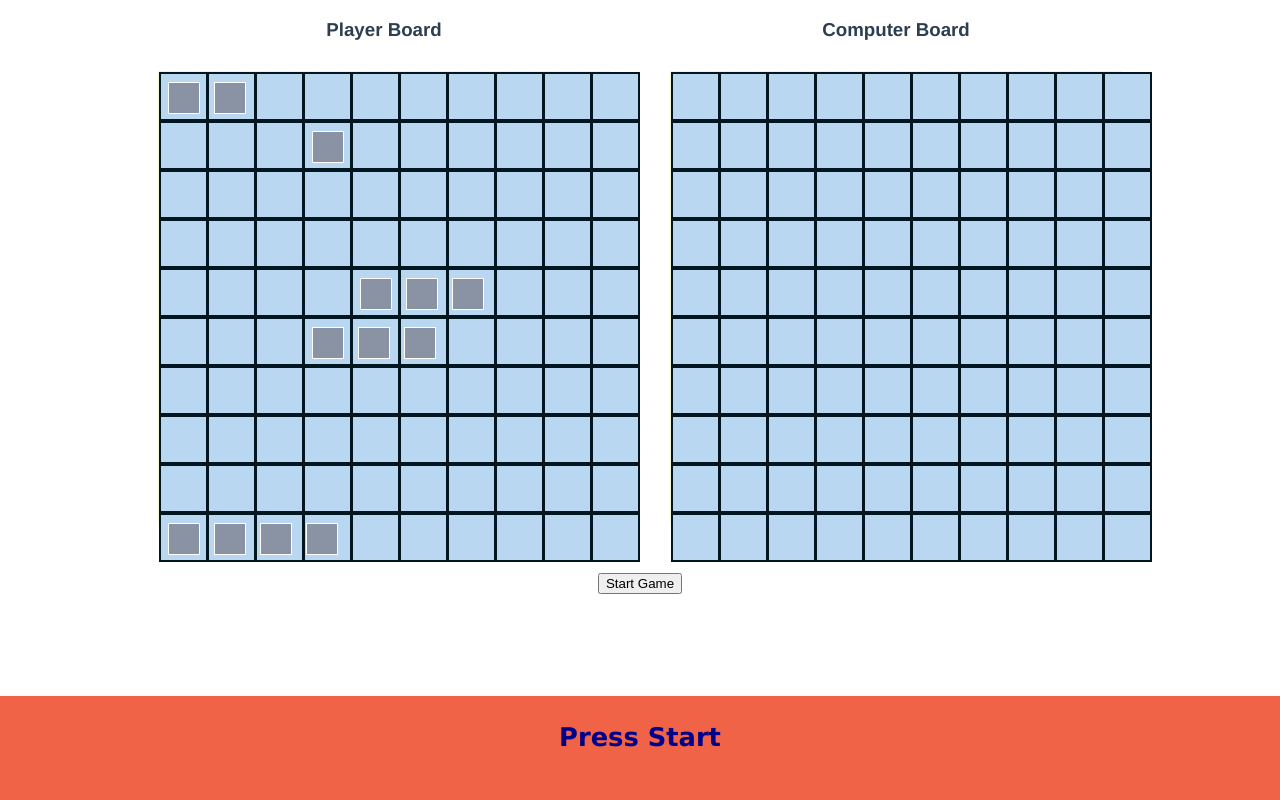
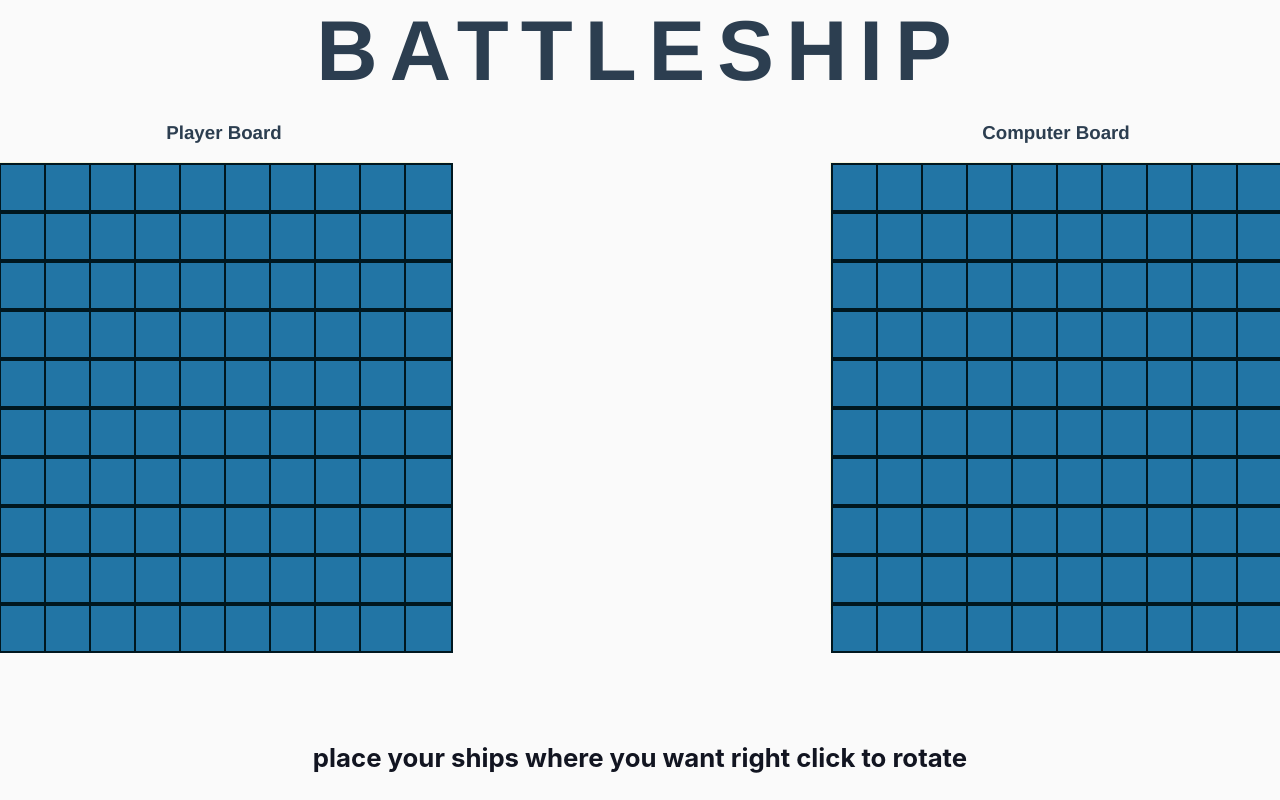
Before and after one commit to miradii/battleship, a Vue app: page / in a window 1280 px wide. Built offline with nearby package versions, Linux system fonts and the light colour scheme.

Commit message:
added ship placement + styled

```diff
--- a/package.json
+++ b/package.json
@@ -11,6 +11,7 @@
   },
   "dependencies": {
     "core-js": "^3.6.5",
+    "mount-vue-component": "^0.10.1",
     "vue": "^3.0.0"
   },
   "devDependencies": {
--- a/src/App.vue
+++ b/src/App.vue
@@ -1,4 +1,5 @@
 <template>
+  <h2>BATTLESHIP</h2>
   <Game />
 </template>
 
@@ -15,8 +16,22 @@ body,
 html {
   margin: 0;
   padding: 0;
+  box-sizing: border-box;
   width: 100vw;
   height: 100vh;
+  --beau-blue: hsla(209, 69%, 84%, 1);
+  --orange-soda: hsla(10, 85%, 61%, 1);
+  --rich-black-fogra-29: hsla(195, 100%, 6%, 1);
+  --flax: hsla(54, 63%, 71%, 1);
+  --old-lavender: hsla(273, 5%, 42%, 1);
+  --star-command-blue: hsla(202, 66%, 39%, 1);
+  --raisin-black: hsla(244, 17%, 20%, 1);
+  --xiketic: hsla(231, 28%, 10%, 1);
+  --corn: hsla(58, 77%, 59%, 1);
+  --cultured: hsla(0, 0%, 98%, 1);
+  overflow: hidden;
+
+  background: var(--cultured);
 }
 #app {
   font-family: Avenir, Helvetica, Arial, sans-serif;
@@ -25,4 +40,10 @@ html {
   text-align: center;
   color: #2c3e50;
 }
+h2 {
+  font-size: 85px;
+  margin-top: 2px;
+  margin-bottom: 3px;
+  letter-spacing: 12px;
+}
 </style>
--- a/src/components/Game.vue
+++ b/src/components/Game.vue
@@ -5,6 +5,7 @@
       <GameBoard
         :gameboard="playerboard"
         :isPlayerBoard="true"
+        @setupFinished="handleSetupEnd"
         :gameState="state"
         :key="playerKey"
       />
@@ -43,15 +44,17 @@ import { watch } from "@vue/runtime-core";
 export default {
   name: "Game",
   components: {
+    GameBoard,
     Hud,
-    GameBoard,
   },
   setup() {
     // put everything we get from a game object on a ref so they are reactive
     let playerboard = ref(null);
     let comboard = ref(null);
     let state = ref(null);
-    let hudMessage = ref("Press Start");
+    let hudMessage = ref(
+      "place your ships where you want\nright click to rotate"
+    );
     let game = startGame();
     let { player, comPlayer, gameState } = game;
     playerboard.value = comPlayer.enemyBoard;
@@ -68,6 +71,7 @@ export default {
       (comKey.value = !comKey.value), (playerKey.value = !comKey.value);
       if (comPlayer.enemyBoard.areAllShipSunk()) {
         state.value = {
+          setup: false,
           playing: false,
           paused: false,
           over: true,
@@ -77,6 +81,7 @@ export default {
       }
       if (player.enemyBoard.areAllShipSunk()) {
         state.value = {
+          setup: false,
           playing: false,
           paused: false,
           over: true,
@@ -91,10 +96,13 @@ export default {
     const handleStart = () => {
       if (state.value.paused) {
         state.value = {
+          setup: false,
           playing: true,
           paused: false,
           over: false,
         };
+
+        hudMessage.value = "shoot enemy ships";
       } else {
         game = startGame();
         const {
@@ -108,14 +116,27 @@ export default {
         playerboard.value = comPlayer.enemyBoard;
         comboard.value = player.enemyBoard;
         state.value = gameState;
+        hudMessage.value = "position your ships strategicly";
       }
     };
     const handleStop = () => {
       state.value = {
+        setup: false,
         playing: false,
         paused: false,
         over: true,
       };
+    };
+    const handleSetupEnd = () => {
+      if (state.value.setup) {
+        state.value = {
+          setup: false,
+          playing: false,
+          paused: true,
+          over: false,
+        };
+        hudMessage.value = "press start";
+      }
     };
     return {
       playerboard,
@@ -126,6 +147,7 @@ export default {
       state,
       handleStart,
       handleStop,
+      handleSetupEnd,
       hudMessage,
     };
   },
@@ -134,11 +156,26 @@ export default {
 
 <style>
 .boards {
+  margin-top: 0px;
   display: flex;
   justify-content: center;
   width: 100%;
 }
 .controls {
-  margin: 20px 20px;
+  width: 100%;
+  display: flex;
+  margin-top: 20px;
+  align-items: center;
+  justify-content: center;
+}
+button {
+  border: none;
+  width: 140px;
+  height: 45px;
+  font-size: 20px;
+  font-weight: bold;
+  cursor: pointer;
+  background: rgba(0, 180, 72, 1);
+  color: hsla(231, 28%, 10%, 1);
 }
 </style>
--- a/src/components/GameBoard.vue
+++ b/src/components/GameBoard.vue
@@ -12,7 +12,11 @@
     <div class="row" v-for="(row, yIndex) in gameboard.grid" :key="row">
       <div
         @click="handleCellClick(xIndex, yIndex)"
+        @mouseenter="handleMouseEnter"
+        @mouseleave="handleMouseLeave"
+        @contextmenu.prevent="handleRightClick"
         class="cell"
+        :id="++cellId"
         :class="{
           player: isPlayerBoard,
           com: !isPlayerBoard,
@@ -26,10 +30,14 @@
         :key="cell"
       >
         <span class="missed" v-if="cell == -Infinity"> &#9675;</span>
-        <span class="sunk" v-else-if="cell < 0">&#10008;</span>
-        <div v-if="isShipCell(cell, xIndex, yIndex)">
-          <Ship draggable="true" :ship="getShip(cell)" />
-        </div>
+        <span
+          class="sunk"
+          v-else-if="cell < 0 && !isPlayerBoard && !getShip(cell).isSunk()"
+          >&#9760;</span
+        >
+        <span v-if="isShipCell(cell, xIndex, yIndex)">
+          <Ship :ship="getShip(cell)" />
+        </span>
       </div>
       <br />
     </div>
@@ -37,34 +45,100 @@
 </template>
 
 <script>
-import { computed } from "@vue/reactivity";
+import { computed, ref } from "@vue/reactivity";
 import Ship from "./Ship.vue";
 export default {
-  props: ["gameboard", "isPlayerBoard", "gameState"],
+  props: ["gameboard", "isPlayerBoard", "gameState", "player"],
   components: { Ship },
   setup(props, { emit }) {
+    let placedShips = ref(1);
+    let cellId = 0;
+    const currentShip = computed(() => {
+      if (placedShips.value <= 5) return getShip(placedShips.value);
+      else return null;
+    });
     function handleCellClick(x, y) {
-      if (props.isPlayerBoard || props.gameState.playing == false) {
-        return;
-      } else if (!props.isPlayerBoard) {
-        console.log("here");
+      if (
+        props.isPlayerBoard &&
+        props.gameState.setup == true &&
+        props.gameboard.isThereSpaceAt(x, y, currentShip.value)
+      ) {
+        props.gameboard.placeShip(currentShip.value, x, y);
+        if (placedShips.value < 5) placedShips.value++;
+        else {
+          placedShips.value++;
+          emit("setupFinished");
+        }
+      } else if (!props.isPlayerBoard && props.gameState.playing == true) {
         emit("shot", x, y);
+        console.log(ships.value);
+      }
+    }
+
+    function handleMouseEnter(e) {
+      if (props.isPlayerBoard && props.gameState.setup == true) {
+        const x = Number(e.target.dataset.x);
+        const y = Number(e.target.dataset.y);
+        const id = Number(e.target.id);
+        const ship = currentShip.value;
+        let interval = 10;
+        if (ship.isHorizontal) {
+          interval = 1;
+        }
+        if (props.gameboard.isThereSpaceAt(x, y, ship)) {
+          for (let i = 0; i < ship.length; i++) {
+            document
+              .getElementById(`${id + i * interval}`)
+              .classList.add("candidate");
+          }
+        }
+      }
+    }
+
+    function handleMouseLeave() {
+      if (props.isPlayerBoard && props.gameState.setup == true)
+        document
+          .querySelectorAll(".candidate")
+          .forEach((cell) => cell.classList.remove("candidate"));
+    }
+
+    function handleRightClick(e) {
+      if (props.isPlayerBoard && props.gameState.setup == true) {
+        currentShip.value.changeDirection();
+        handleMouseLeave();
+        handleMouseEnter(e);
       }
     }
 
     const ships = computed(() => props.gameboard.shipsOnTheBoard);
-    const getShip = (shipId) => {
-      shipId = Math.abs(shipId);
-      return ships.value.get(shipId);
+    const getShip = (shipId, ship) => {
+      if (ship) return ship;
+      else {
+        shipId = Math.abs(shipId);
+        return ships.value.get(shipId);
+      }
     };
 
     const isShipCell = (cell, xIndex, yIndex) =>
-      props.isPlayerBoard &&
       getShip(cell) != undefined &&
-      getShip(cell).getStartingCordinate().x == xIndex &&
-      getShip(cell).getStartingCordinate().y == yIndex;
+      (props.isPlayerBoard || getShip(cell).isSunk()) &&
+      (getShip(cell).getStartingCordinate().x == xIndex ||
+        getShip(cell).getStartingCordinate().x == -xIndex ||
+        (xIndex == 0 && getShip(cell).getStartingCordinate().x == -10)) &&
+      (getShip(cell).getStartingCordinate().y == yIndex ||
+        getShip(cell).getStartingCordinate().y == -yIndex ||
+        (yIndex == 0 && getShip(cell).getStartingCordinate().y == -10));
 
-    return { handleCellClick, ships, getShip, isShipCell };
+    return {
+      handleCellClick,
+      ships,
+      getShip,
+      isShipCell,
+      handleMouseEnter,
+      cellId,
+      handleMouseLeave,
+      handleRightClick,
+    };
   },
 };
 </script>
@@ -75,10 +149,10 @@ export default {
   height: 450px;
   border: 1px beige solid;
   display: grid;
-  gap: 3px;
   grid-template-columns: repeat(10, 10%);
   grid-template-rows: repeat(10, 10%);
-  margin: 30px 30px;
+  margin: 30px 190px;
+  margin-top: 4px;
   --beau-blue: hsla(209, 69%, 84%, 1);
   --orange-soda: hsla(10, 85%, 61%, 1);
   --rich-black-fogra-29: hsla(195, 100%, 6%, 1);
@@ -92,41 +166,42 @@ export default {
   cursor: crosshair;
 }
 .board.player.active {
-  cursor: grabbing;
+  cursor: pointer;
 }
 .cell {
   display: flex;
   justify-content: center;
   align-items: center;
-  background: hsla(209, 69%, 84%, 1);
+  background: hsla(202, 66%, 39%, 1);
   border: 2px var(--rich-black-fogra-29) solid;
   margin: 0;
   width: 100%;
   height: 100%;
 }
+
 .cell.ship {
   align-items: flex-start;
   justify-content: flex-start;
 }
+.cell.candidate {
+  background: hsla(231, 28%, 10%, 1);
+  cursor: pointer;
+}
 .cell.com:hover {
-  background: var(--flax);
-}
-.cell.com:active {
-  background: var(--orange-soda);
+  background: #2e7901;
 }
 .cell.missed,
-.cell.missed:active,
-.cell.missed:hover {
+.cell.missed.com.missed:hover {
   color: var(--rich-black-fogra-29);
-  background: var(--flax);
+  font-size: 35px;
   cursor: not-allowed;
 }
 
 .cell.sunk,
-.cell.sunk:active,
 .cell.sunk.cell:hover {
-  background: var(--flax);
-  color: var(--orange-soda);
+  color: var(--rich-black-fogra-29);
+  background: var(--beau-blue);
+  font-size: 35px;
   cursor: not-allowed;
 }
 </style>
--- a/src/components/Hud.vue
+++ b/src/components/Hud.vue
@@ -14,14 +14,17 @@ export default {
 
 <style scoped>
 .hud {
-  background: hsla(10, 85%, 61%, 1);
-  color: darkblue;
-  font-family: "Lucida Sans", "Lucida Sans Regular", "Lucida Grande",
-    "Lucida Sans Unicode", Geneva, Verdana, sans-serif;
+  color: hsla(231, 28%, 10%, 1);
+  background: hsla(0, 0%, 98%, 1);
+  font-family: -apple-system, BlinkMacSystemFont, "Segoe UI", Roboto, Oxygen,
+    Ubuntu, Cantarell, "Open Sans", "Helvetica Neue", sans-serif;
   font-size: 22px;
   width: 100%;
-  height: 13%;
+  text-align: center;
+  height: 8%;
   position: fixed;
+  padding: 20px;
+  padding-left: 0px;
   margin-top: 0;
   margin-left: 0;
   margin-right: 0;
--- a/src/components/Ship.vue
+++ b/src/components/Ship.vue
@@ -3,7 +3,12 @@
     class="ship"
     :class="{ vertical: !ship.isHorizontal, horizontal: ship.isHorizontal }"
   >
-    <div class="shipblock" v-for="x in ship.getCoordinates()" :key="x"></div>
+    <div
+      class="shipblock"
+      v-for="x in ship.getCoordinates()"
+      :key="x"
+      :class="{ destroyed: x < 0 }"
+    ></div>
   </div>
 </template>
 
@@ -18,11 +23,15 @@ export default {
   display: inline-block;
   width: 30px;
   height: 30px;
-  margin: 8px 7px;
-  border: 1px white solid;
+  border-radius: 12px;
+  margin: 8px 6px;
+  border: 1px gray solid;
   color: antiquewhite;
-  background: hsla(273, 5%, 42%, 0.6);
+  background: rgba(0, 180, 72, 1);
   z-index: 2;
+}
+.shipblock.destroyed {
+  background: hsla(0, 0%, 98%, 1);
 }
 .ship.horizontal {
   display: flex;
--- a/src/gameobjects/Game.js
+++ b/src/gameobjects/Game.js
@@ -5,7 +5,7 @@ function startGame() {
   const turn = [];
   turn["player"] = true;
   turn["com"] = false;
-  const gameState = { playing: false, paused: true, over: false };
+  const gameState = { setup: true, playing: false, paused: false, over: false };
   const playerShips = [];
   playerShips.push(createShip(2));
   playerShips.push(createShip(3));
@@ -22,7 +22,11 @@ function startGame() {
 
   const playerGameBoard = createGameBoard();
   const comGameBoard = createGameBoard();
-  randomizeShips(playerGameBoard, playerShips);
+
+  for (let i = 0; i < playerShips.length; i++) {
+    playerGameBoard.shipsOnTheBoard.set(i + 1, playerShips[i]);
+  }
+
   randomizeShips(comGameBoard, comShips);
   const player = createPlayer(true, comGameBoard, turn);
   const comPlayer = createPlayer(false, playerGameBoard, turn);
--- a/src/gameobjects/GameBoard.js
+++ b/src/gameobjects/GameBoard.js
@@ -9,7 +9,7 @@ export function createGameBoard() {
     placeShip(ship, xCordinate, yCordinate, id) {
       this.numberOfShips++;
       let startingPoint = 0;
-
+      if (this.isThereSpaceAt(xCordinate, yCordinate, ship)) {
         if (ship.isHorizontal) {
           for (let i = 0; i < ship.length; i++) {
             //set location of the grid to the ship id
@@ -35,6 +35,7 @@ export function createGameBoard() {
         this.shipsOnTheBoard.set(shipId, ship);
 
         return ship;
+      }
     },
     reposition(shipId, xCordinate, yCordinate) {
       const ship = this.shipsOnTheBoard.get(shipId);
--- a/src/gameobjects/Ship.js
+++ b/src/gameobjects/Ship.js
@@ -36,7 +36,9 @@ function createShip(lengthInput) {
     },
     hit(position) {
       const index = this.coordinates.indexOf(position);
-      this.coordinates[index] = 0 - this.coordinates[index];
+      if (this.coordinates[index] == 0) {
+        this.coordinates[index] = -10;
+      } else this.coordinates[index] = 0 - this.coordinates[index];
     },
     changeDirection() {
       this.isHorizontal = !this.isHorizontal;
```
Also changed, not shown: 2 other files (tests, documents, lock files or other folders). Lines whose indentation alone changed are shown as unchanged.
